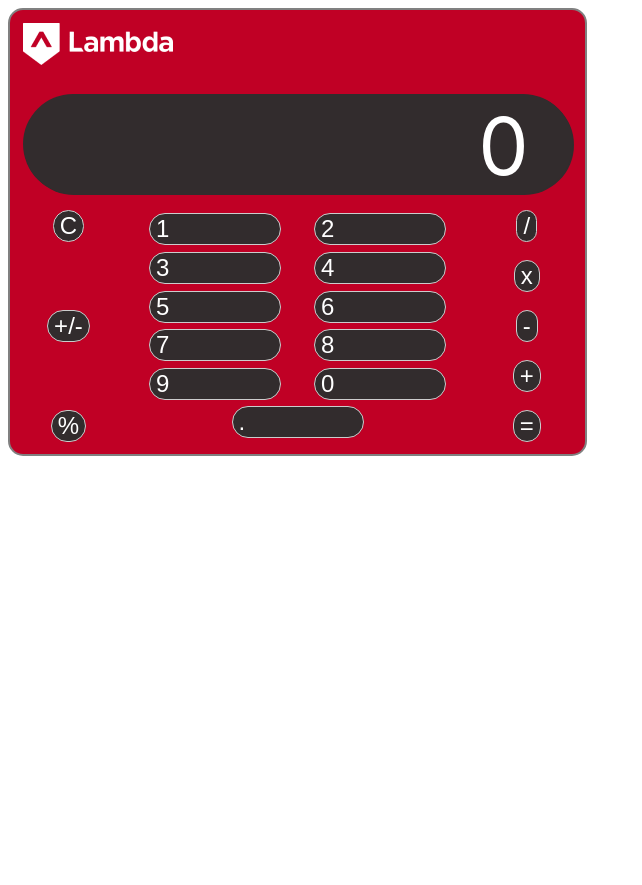
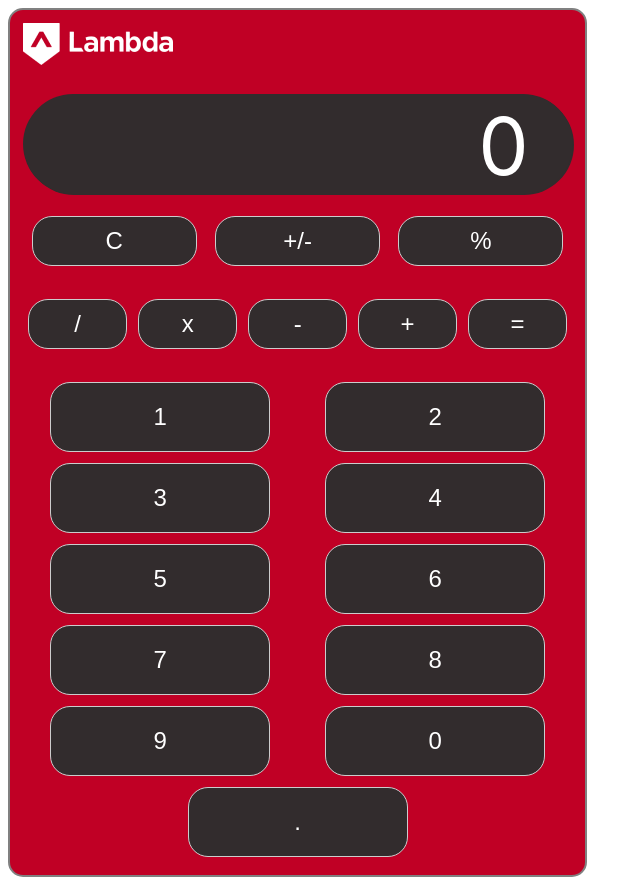
Before and after one commit to bloominstituteoftechnology/lambda-calculator, a React (Create React App) app: page / in a window 1280 px wide. Shown: the whole page, without its empty margins (0-642 px from the left). Before the commit the page ends 800 px from the top, so only its background shows below. Built offline with nearby package versions, Linux system fonts and the light colour scheme.

Commit message:
Moved button positioning, updated styles

```diff
--- a/src/App.css
+++ b/src/App.css
@@ -23,6 +23,7 @@
 .App {
   padding-top: 3%;
   display: flex;
+  flex-direction: column;
   justify-content: space-around;
   align-content: center;
   flex-wrap: wrap;
@@ -37,6 +38,7 @@ button {
   font-size: 1.5rem;
   border: 1px solid #ccc;
   cursor: pointer;
+  justify-content: center;
 }
 
 button:hover {
@@ -47,28 +49,46 @@ button:hover {
 .numberButtonContainer {
   display: flex;
   flex-wrap: wrap;
-  width: 60%;
+  width: 100%;
   justify-content: space-around;
   align-items: center;
+  justify-items: center;
 }
 
 .numberButtonContainer button {
   width: 40%;
   margin: 1% 0;
+  align-items: center;
+  height: 70px;
 }
 
 .specialButtonContainer {
   display: flex;
-  flex-direction: column;
-  justify-content: space-between;
-  width: 10%;
+  width: 100%;
+  flex-direction: row;
+  justify-content: space-around;
   align-items: center;
 }
 
+.specialButtonContainer button {
+  width: 30%;
+  margin: 1% 0;
+  align-items: center;
+  height: 50px;
+}
+
 .operatorButtonContainer {
+  padding: 4% 0;
   display: flex;
-  flex-direction: column;
-  width: 10%;
-  justify-content: space-between;
+  flex-direction: row;
+  width: 100%;
+  justify-content: space-around;
   align-items: center;
 }
+
+.operatorButtonContainer button {
+  width: 18%;
+  margin: 1% 0;
+  align-items: center;
+  height: 50px;
+}
--- a/src/App.js
+++ b/src/App.js
@@ -22,8 +22,8 @@ function App() {
       <div className="App">
         {/* STEP 4 - Render your components here and be sure to properly import/export all files */}
         <Specials />
+        <Operators />
         <Numbers setNumberDisplay={setNumberDisplay} />
-        <Operators />
       </div>
     </div>
   );
```
